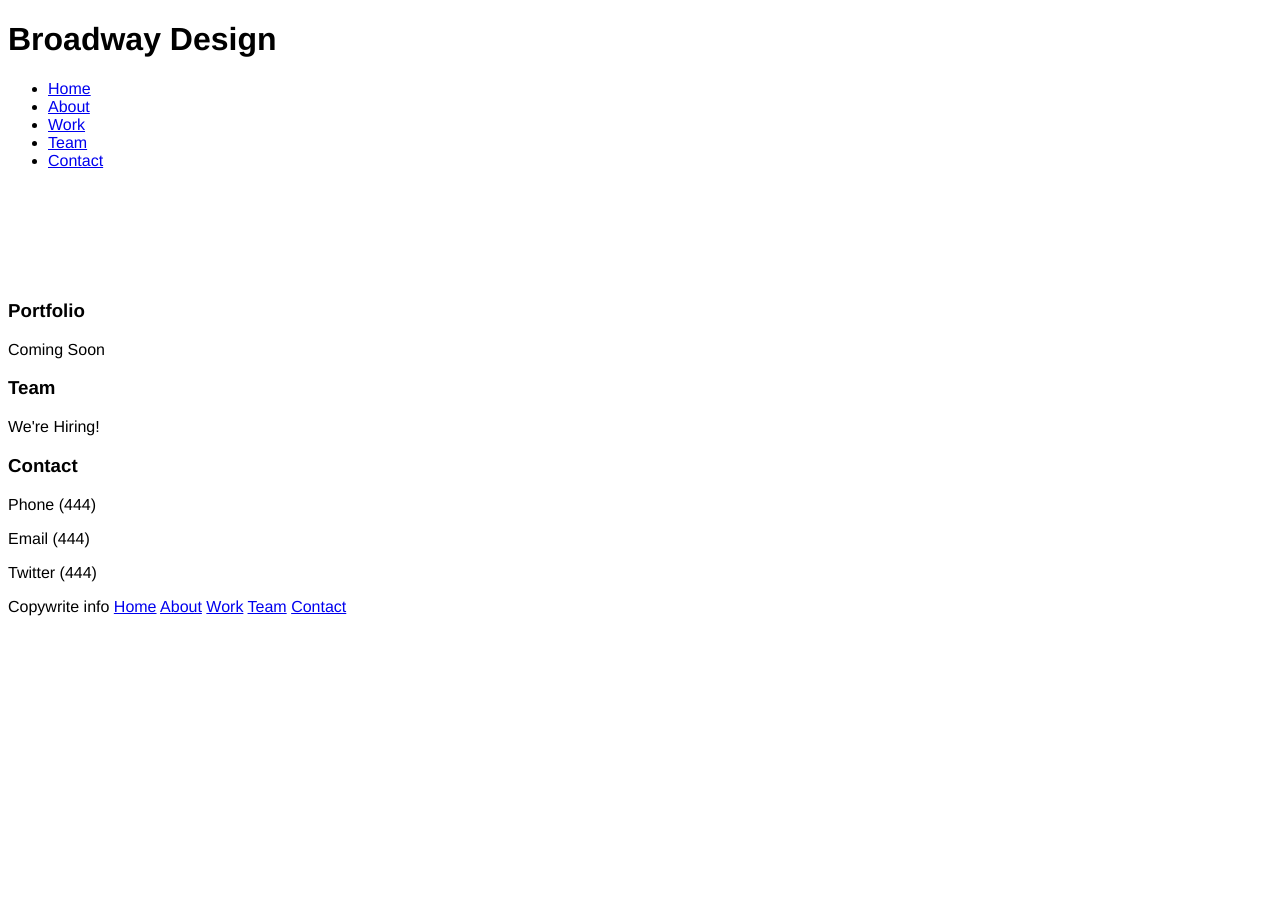
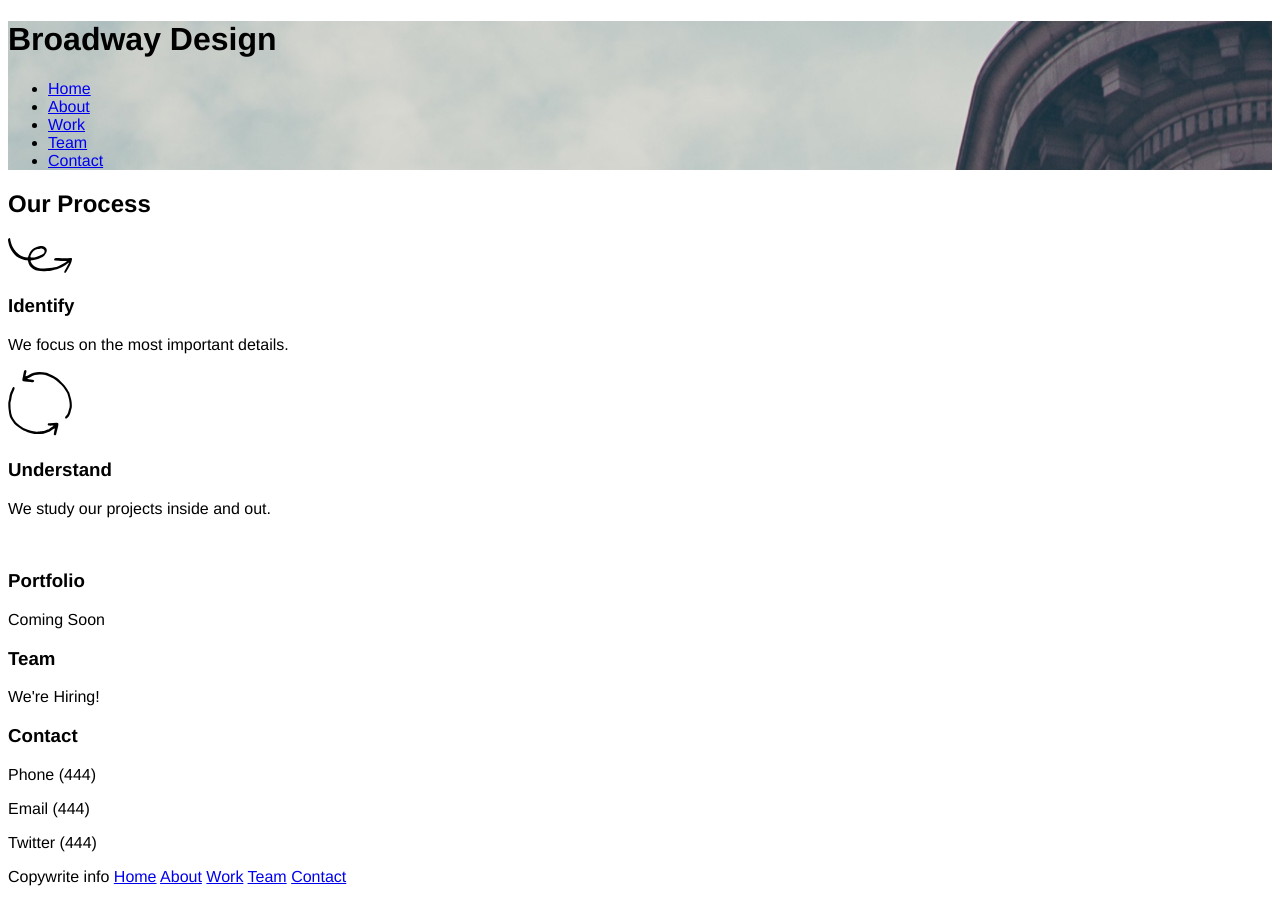
Before and after one commit to taleye/Broadway, a plain HTML site: page index.html in a window 1280 px wide. Before the commit the page ends 800 px from the top, so only its background shows below. Drawn offline with Linux system fonts and the light colour scheme.

Commit message:
Added HTML Content to the Sections

```diff
--- a/index.html
+++ b/index.html
@@ -7,7 +7,10 @@
 </head>
 
 <body>
-  <header id="home">
+
+  <!-- Header -->
+
+  <header id="home" class="bg-image">
     <h1>Broadway Design</h1>
     <nav>
       <ul>
@@ -17,44 +20,50 @@
         <li><a href="#team">Team</a></li>
         <li><a href="#contact">Contact</a></li>
       </ul>
-
-
-
-
     </nav>
   </header>
+
+  <!-- About section -->
+
   <section id="about">
-    <h2></h2>
-    <img src="" alt="">
-    <h3></h3>
-    <p></p>
-    <img src="" alt="">
-    <h3></h3>
-    <p></p>
+    <h2>Our Process</h2>
+    <img src="./resources/images/identify.svg" alt="Looping arrow">
+    <h3>Identify</h3>
+    <p>We focus on the most important details.</p>
+    <img src="./resources/images/understand.svg" alt="Circling arrows">
+    <h3>Understand</h3>
+    <p>We study our projects inside and out.</p>
     <img src="" alt="">
     <h3></h3>
     <p></p>
   </section>
 
-  <div class="subhead">
+  <h3 class="bg-image"></h3>
 
-    <h3></h3>
+  <!-- Work section -->
 
   <section id="work">
     <h3>Portfolio</h3>
     <p>Coming Soon</p>
   </section>
+
+  <!-- Team section -->
+
   <section id="team">
     <h3>Team</h3>
     <p>We're Hiring!</p>
   </section>
+
+  <!-- Contact section -->
+
   <section id="contact">
     <h3>Contact</h3>
     <p>Phone (444)</p>
     <p>Email (444)</p>
     <p>Twitter (444)</p>
   </section>
-  </div>
+
+  <!-- Footer -->
 
   <footer>
     <p>Copywrite info
@@ -65,6 +74,7 @@
       <a href="#contact">Contact</a>
     </p>
   </footer>
+
 </body>
 
 </html>
--- a/resources/css/style.css
+++ b/resources/css/style.css
@@ -1,3 +1,7 @@
 body {
   font-family: Helvetica;
 }
+
+.bg-image {
+  background-image: url("../images/the-flatiron-building.png");
+}
```
Lines whose indentation alone changed are shown as unchanged.
